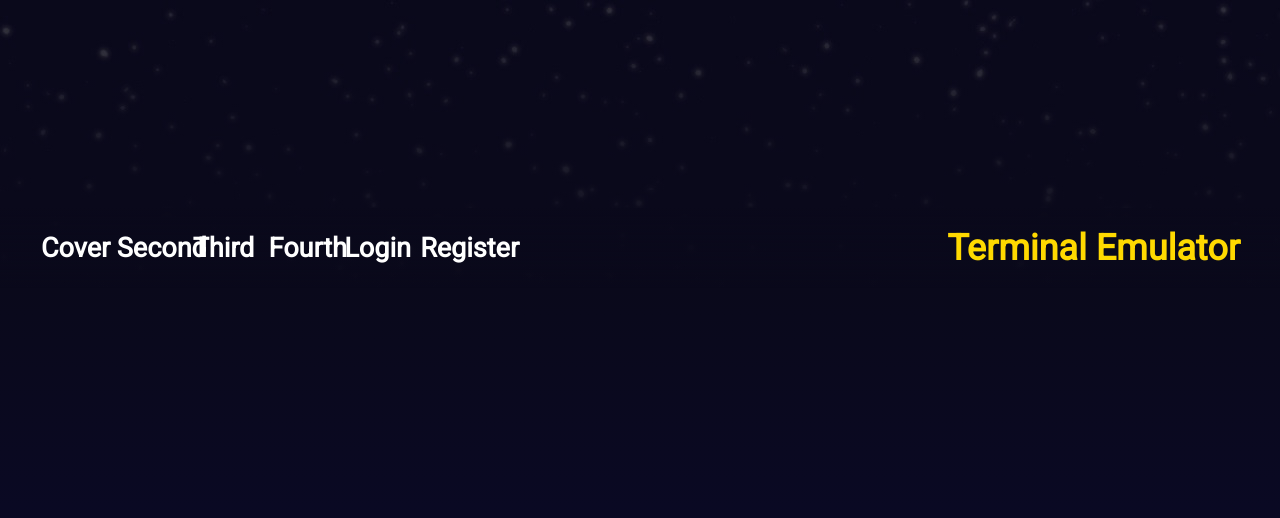
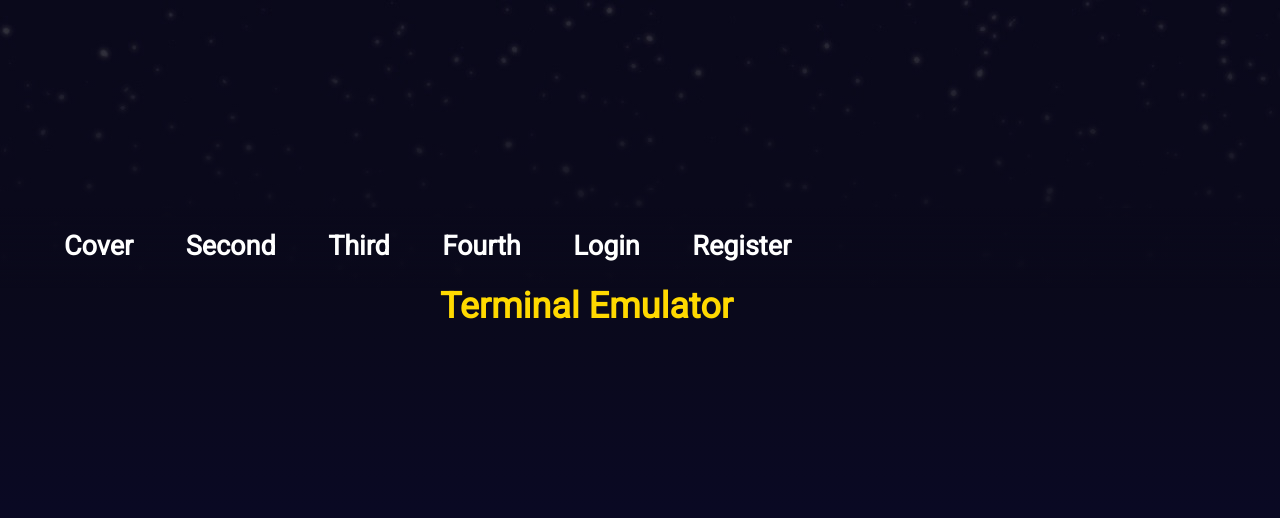
Before and after one commit to heyitsM/terminal-emulator, a Flask app: page / in a window 1280 px wide. Shown: the part 512-1030 px from the top of the page. Run offline with Flask 2, Linux system fonts and the light colour scheme.

Commit message:
Updated navbar to be a ul instead of table, still have to work on styling

```diff
--- a/main.py
+++ b/main.py
@@ -428,9 +428,5 @@ def clear(user):
 def tag(user):
     return f"{user.username}  >"
 
-
-
-
-
 if __name__ == '__main__':
     app.run(debug=True, host="0.0.0.0")
--- a/templates/home.html
+++ b/templates/home.html
@@ -14,18 +14,17 @@
         <div class="odd-flex-item"></div>
         <div class="odd-flex-item"></div>
     </div>
+    <!-- TODO: Work on styling here -->
     <div class="navbar">
-        <table> <!-- TODO: Migrate to list method instead of table -->
-            <tr>
-                <td><a href="#cover"><h2>Cover</h2></a></td>
-                <td><a href="#second"><h2>Second<h2></a></td>
-                <td><a href="#third"><h2>Third</h2></a></td>
-                <td><a href="#fourth"><h2>Fourth</h2></a></td>
-                <td><a href="/login"><h2>Login</h2></a></td>
-                <td><a href="/register"><h2>Register</h2></a></td>
-                <td width="60%" style="text-align:right; padding-right:5vh"><h1>Terminal Emulator</h1></td>
-            </tr>
-        </table>
+        <ul style="list-style:none; padding:0; margin:0;">
+            <li style="padding: 0vh 3vh 0vh 3vh; display:inline-block; list-style: outside none none; width:auto%"><a href="#cover"><h2>Cover</h2></a></li>
+            <li style="padding: 0vh 3vh 0vh 3vh; display:inline-block; list-style: outside none none; width:auto;"><a href="#second"><h2>Second<h2></a></li>
+            <li style="padding: 0vh 3vh 0vh 3vh; display:inline-block; list-style: outside none none; width:auto;"><a href="#third"><h2>Third</h2></a></li>
+            <li style="padding: 0vh 3vh 0vh 3vh; display:inline-block; list-style: outside none none; width:auto;"><a href="#fourth"><h2>Fourth</h2></a></li>
+            <li style="padding: 0vh 3vh 0vh 3vh; display:inline-block; list-style: outside none none; width:auto;"><a href="/login"><h2>Login</h2></a></li>
+            <li style="padding: 0vh 3vh 0vh 3vh; display:inline-block; list-style: outside none none; width:auto;"><a href="/register"><h2>Register</h2></a></li>
+            <li style="padding: 0vh 3vh 0vh 50vh; display:inline-block; list-style: outside none none; width:auto;"><h1>Terminal Emulator</h1></li>
+        </ul>
     </div>
 <div class="content">
     <div id="second" class="second-slide">
```
Also changed, not shown: site.db.
